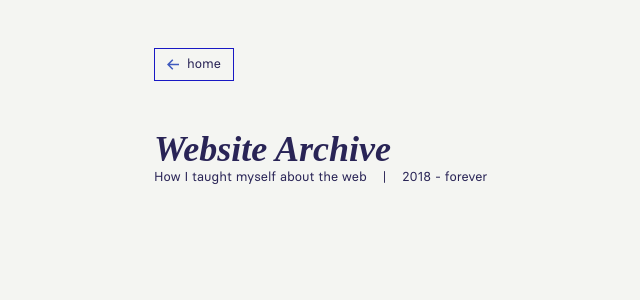
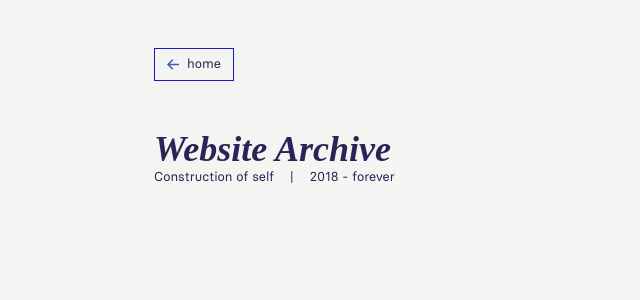
Before and after one commit to shea-fitz/shea-dot-today, a React (Create React App) app: page /website-archive in a window 1280 px wide. Shown: the top 300 px of the page, without its empty margins (174-814 px from the left). Built offline with nearby package versions, Linux system fonts and the light colour scheme; a web font is replaced by a local one.

Commit message:
page layout adjustmenets

```diff
--- a/src/App.css
+++ b/src/App.css
@@ -45,6 +45,13 @@
     overflow-wrap: break-word;
   }
 
+  ul {
+    list-style: circle;
+    padding-inline-start: 24px;
+    margin-block-start: 12px;
+  }
+
+
 
 
 html, body {
@@ -67,7 +74,7 @@ a:hover {
 }
 
 body {
-    scrollbar-color: var(--light) var(--dark);
+    scrollbar-color: var(--light) #7d93ed);
     scrollbar-width: thin;
   }
 
@@ -77,7 +84,7 @@ body {
 }
 
 ::-webkit-scrollbar-thumb {
-    background-color: var(--dark);
+    background-color: #7d93ed;
 }
 
 /* WRAPPERS */
@@ -133,7 +140,6 @@ div.shea > img {
     border-radius: 100%;
     filter: drop-shadow(0 0 20px rgba(24, 24, 196, .25)) blur(17px);
     border: .5px solid var(--mid);
-    object-fit: scale-down;
 }
 
 div.shea > img:hover {
--- a/src/App.js
+++ b/src/App.js
@@ -29,7 +29,7 @@ function App() {
         <div className="projects">
           <div className="header proj-header space-between">Projects
               <div className="categories">
-                  <span className="category"><img className="icon" src={client}></img>client</span>
+                  <span className="category"><img className="icon" src={client}></img>professional</span>
                   <span className="category"><img className="icon" src={personal}></img>personal</span>
               </div>
           </div>
@@ -82,7 +82,7 @@ function App() {
           </div>
 
 
-          <div className="shea"><img src={shea}/></div>
+          <div className="shea"><img src={shea}/><div className="banner">"This reminded me of you"</div></div>
 
 
 
--- a/src/pages/bfa.js
+++ b/src/pages/bfa.js
@@ -100,6 +100,8 @@ const BlueFlower = () => {
             <li>BFA supports unique careers that can grow in different ways</li>
           </ul>
 
+          <br/>
+
         Formal considerations that stemmed from these descriptions were:
           <ul>
             <li>Should the logo have one or many flowers?</li>
--- a/src/pages/flowers.js
+++ b/src/pages/flowers.js
@@ -22,12 +22,18 @@ const Flowers = () => {
 
 
           <p className="paragraph intro-p">
-          <i>Flowers in Motion</i> is a series of mixes and visuals streaming on <a href="https://www.index-space.org/" target="_blank">Index Radio</a>. It was inspired by Chris Helzer's <a href="https://prairieecologist.com/2020/01/13/finally-a-practical-guide-for-roadside-wildflower-viewing/" target="_blank"><i>A Field Guide to Roadside Wildflowers at Full Speed</i></a>. The entire episode archive is on <a href="https://soundcloud.com/more-swans" target="_blank">Soundcloud</a> under the musical project More Swans.
+          <i>Flowers in Motion</i> is a series of mixes and visuals streaming on <a href="https://www.index-space.org/" target="_blank">Index Radio</a>. It was inspired by Chris Helzer's <a href="https://prairieecologist.com/2020/01/13/finally-a-practical-guide-for-roadside-wildflower-viewing/" target="_blank"><i>A Field Guide to Roadside Wildflowers at Full Speed</i></a>.
 
-          <div className="audio-label">Flowers in Motion – no. 1</div>
-            <audio className="audio" controls src={song}>
-            </audio>
+
+
+          <div className="audio-label">Full episode archive on Soundcloud</div>
+
+          <iframe width="100%" height="300" scrolling="no" frameborder="no" allow="autoplay" src="https://w.soundcloud.com/player/?url=https%3A//api.soundcloud.com/playlists/1436248000&color=%23888eeb&auto_play=false&hide_related=false&show_comments=true&show_user=true&show_reposts=false&show_teaser=true&visual=true"></iframe>
+            {/* <audio className="audio" controls src={song}>
+            </audio>    */}
           </p>
+
+
 
 
 
--- a/src/pages/website-archive.js
+++ b/src/pages/website-archive.js
@@ -15,9 +15,13 @@ const Archive = () => {
           <div className="page-content">
             <PageHeader
                 title='Website Archive'
-                type='How I taught myself about the web'
+                type='Construction of self'
                 year='2018 - forever'
               />
+
+           {/* INTRODUCTION   */}
+
+           <p></p>
 
           </div>
       </div>
```
